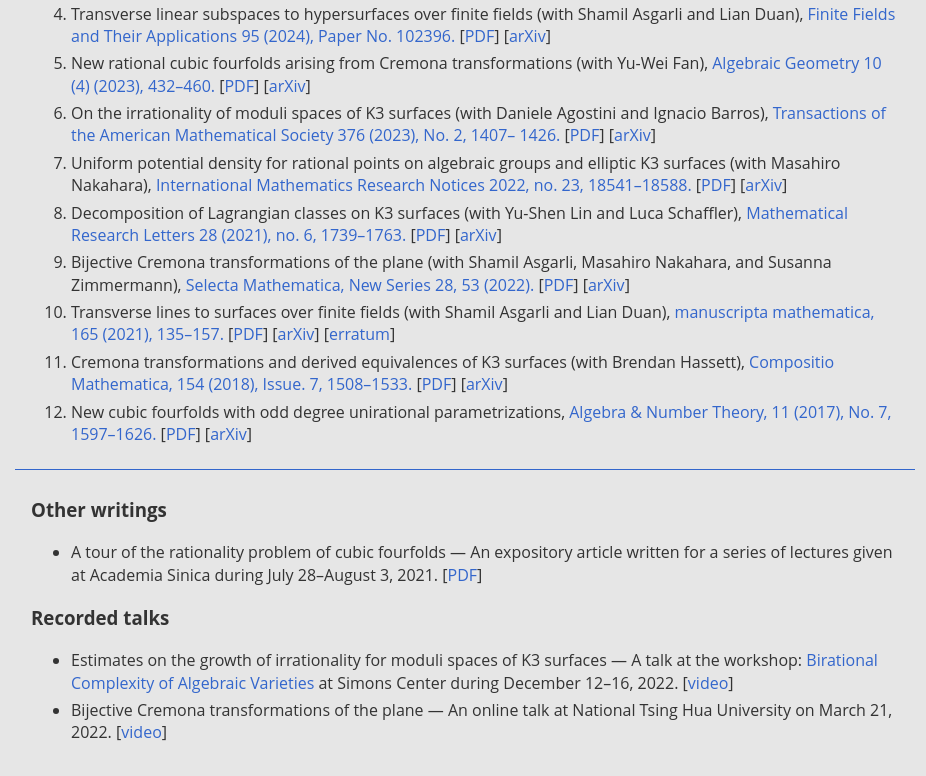
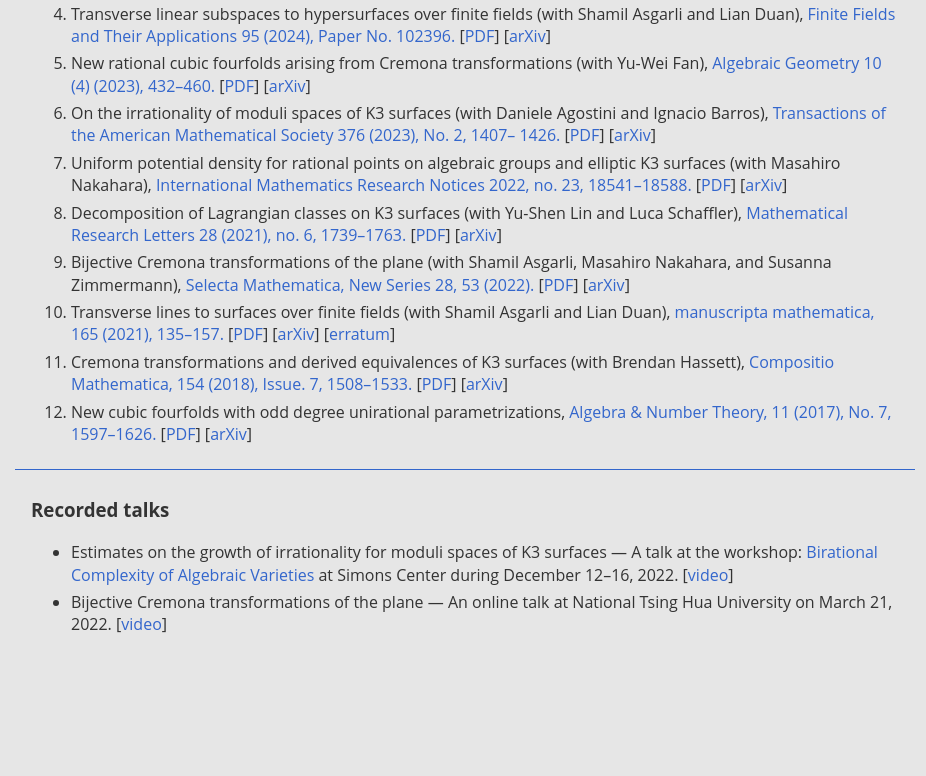
Before and after one commit to kwlai-math/kwlai-math.github.io, a plain HTML site: page index.html in a window 1280 px wide. Shown: the part 1204-1980 px from the top of the page, without its empty margins (175-1101 px from the left). After the commit the page ends 1872 px from the top, so only its background shows below. Drawn offline with Linux system fonts and the light colour scheme.

Commit message:
Add files via upload

```diff
--- a/index.html
+++ b/index.html
@@ -177,14 +177,6 @@
 	</div>
 
 	<div class="content">
-	<h3>Other writings</h3>
-		<ul>
-			<li>
-				A tour of the rationality problem of cubic fourfolds &mdash;
-				An expository article written for a series of lectures given at Academia Sinica during July 28–August 3, 2021.
-				[<a href="papers/TourRatCubic.pdf" target="_blank">PDF</a>]
-			</li>
-		</ul>
 	<h3>Recorded talks</h3>
 		<ul>
 			<li>
```
